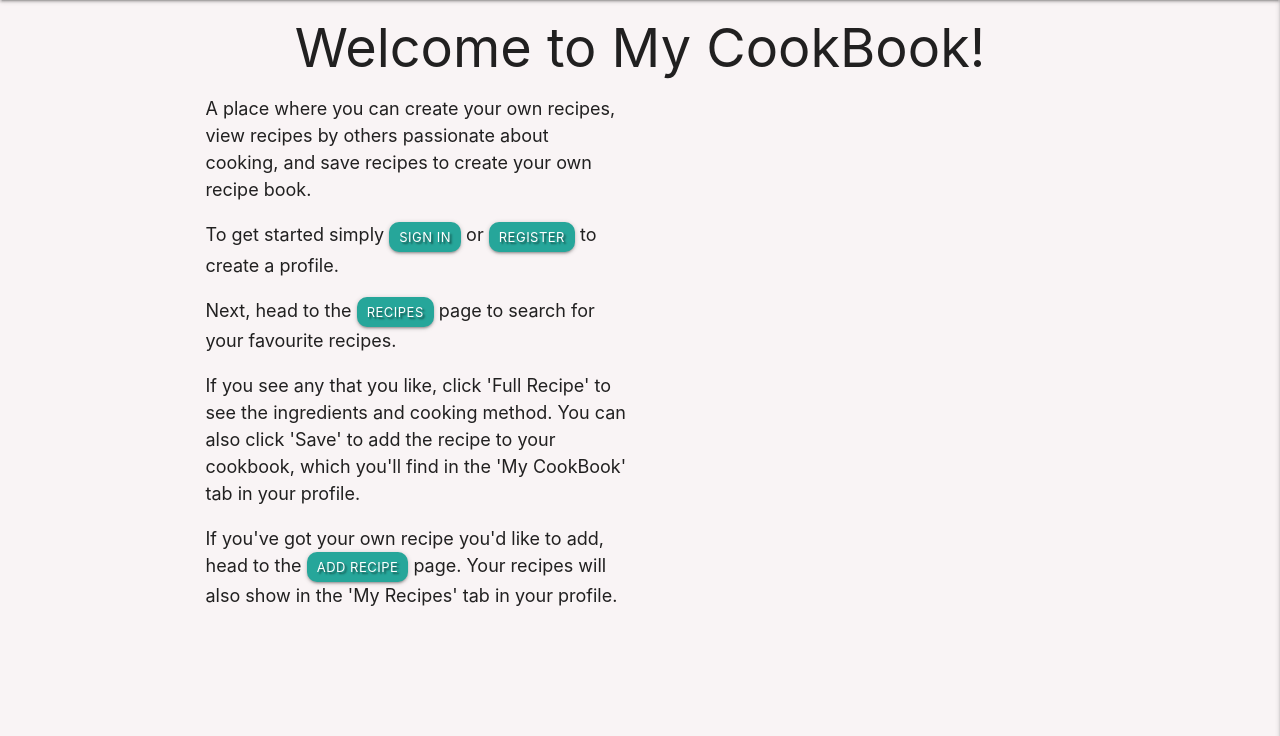
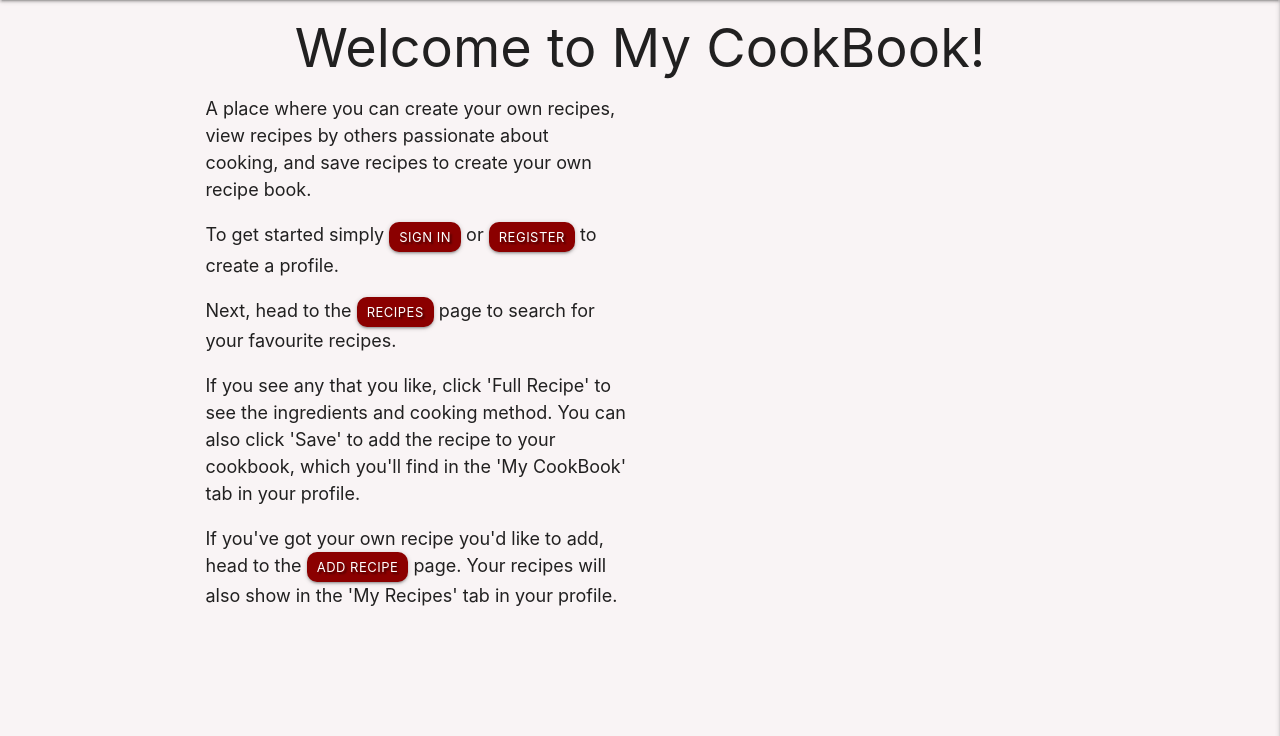
Before and after one commit to DanHodgson12/my-cook-book, a Flask app: page / in a window 1280 px wide. Shown: the part 64-800 px from the top of the page. Run offline with Flask 3, Linux system fonts and the light colour scheme; some libraries are stand-ins or nearby versions.

Commit message:
feat: changed colour of several buttons and headers to dark red

```diff
--- a/templates/add_recipe.html
+++ b/templates/add_recipe.html
@@ -1,7 +1,7 @@
 {% extends "base.html" %}
 {% block content %}
 
-    <h1 class="teal-text text-lighten-1 center-align">Add Recipe</h1>
+    <h1 class="center-align dark-red-text">Add Recipe</h1>
 
     <div class="row card-panel grey lighten-5">
         <form class="col s12" method="POST" action="{{ url_for('add_recipe') }}">
@@ -131,7 +131,7 @@
             </div>
             <div class="row">
                 <div class="col s12 center-align">
-                    <button type="submit" class="btn waves-effect waves-light">
+                    <button type="submit" class="btn waves-effect waves-light dark-red">
                         Add Recipe <i class="fa-solid fa-bowl-food"></i>
                     </button>
                 </div>
--- a/templates/edit_recipe.html
+++ b/templates/edit_recipe.html
@@ -1,7 +1,7 @@
 {% extends "base.html" %}
 {% block content %}
 
-    <h1 class="teal-text text-lighten-1 center-align">Edit Recipe</h1>
+    <h1 class="center-align dark-red-text">Edit Recipe</h1>
 
     <div class="row card-panel grey lighten-5">
         <form class="col s12" method="POST" action="{{ url_for('edit_recipe', recipe_id=recipe._id) }}">
@@ -151,7 +151,7 @@
                     <a href="{{ url_for('recipes') }}" class="btn waves-effect waves-light red">
                         Cancel <i class="fa-solid fa-circle-xmark"></i>
                     </a>
-                    <button type="submit" class="btn waves-effect waves-light">
+                    <button type="submit" class="btn waves-effect waves-light blue lighten-1">
                         Edit Recipe <i class="fa-solid fa-gear"></i>
                     </button>
                 </div>
--- a/templates/home.html
+++ b/templates/home.html
@@ -12,14 +12,14 @@
             </p>
             <p>
                 To get started simply
-                <a class="waves-effect waves-light btn-small" href="{{ url_for('sign_in') }}">Sign In</a>
+                <a class="waves-effect waves-light btn-small dark-red" href="{{ url_for('sign_in') }}">Sign In</a>
                 or
-                <a class="waves-effect waves-light btn-small" href="{{ url_for('register') }}">Register</a>
+                <a class="waves-effect waves-light btn-small dark-red" href="{{ url_for('register') }}">Register</a>
                 to create a profile.
             </p>
             <p>
                 Next, head to the
-                <a class="waves-effect waves-light btn-small" href="{{ url_for('recipes') }}">Recipes</a>
+                <a class="waves-effect waves-light btn-small dark-red" href="{{ url_for('recipes') }}">Recipes</a>
                 page to search for your favourite recipes.
             </p>
             <p>
@@ -30,7 +30,7 @@
             </p>
             <p>
                 If you've got your own recipe you'd like to add, head to the
-                <a class="waves-effect waves-light btn-small" href="{{ url_for('add_recipe') }}">Add Recipe</a>
+                <a class="waves-effect waves-light btn-small dark-red" href="{{ url_for('add_recipe') }}">Add Recipe</a>
                 page. Your recipes will also show in the 'My Recipes'
                 tab in your profile.
             </p>
--- a/templates/profile.html
+++ b/templates/profile.html
@@ -63,7 +63,7 @@
                                 <div class="row collapsible-buttons">
                                     <div class="col s12 m6 {% if session.user|lower == recipe.created_by|lower %}l3{% else %}l3 offset-l3{% endif %}">
                                         <a href="{{ url_for('view_recipe', recipe_id=recipe._id) }}"
-                                            class="waves-effect waves-light btn green darken-1">
+                                            class="waves-effect waves-light btn dark-red">
                                             Full Recipe
                                             <i class="fa-solid fa-book"></i>
                                         <a>
@@ -143,7 +143,7 @@
                             <div class="row collapsible-buttons">
                                 <div class="col s12 m6 {% if session.user|lower == recipe.created_by|lower %}l3{% else %}l3 offset-l3{% endif %}">
                                     <a href="{{ url_for('view_recipe', recipe_id=recipe._id) }}"
-                                        class="waves-effect waves-light btn green darken-1">
+                                        class="waves-effect waves-light btn dark-red">
                                         Full Recipe
                                         <i class="fa-solid fa-book"></i>
                                     <a>
--- a/templates/recipes.html
+++ b/templates/recipes.html
@@ -42,7 +42,7 @@
                     </div>
                     <div class="row collapsible-buttons">
                         <div class="col s12 m6 {% if session.user|lower == recipe.created_by|lower %}l3{% else %}l3 offset-l3{% endif %}">
-                            <a href="{{ url_for('view_recipe', recipe_id=recipe._id) }}" class="waves-effect waves-light btn green darken-1">
+                            <a href="{{ url_for('view_recipe', recipe_id=recipe._id) }}" class="waves-effect waves-light btn dark-red">
                                 Full Recipe
                                 <i class="fa-solid fa-book"></i>
                             <a>
```
